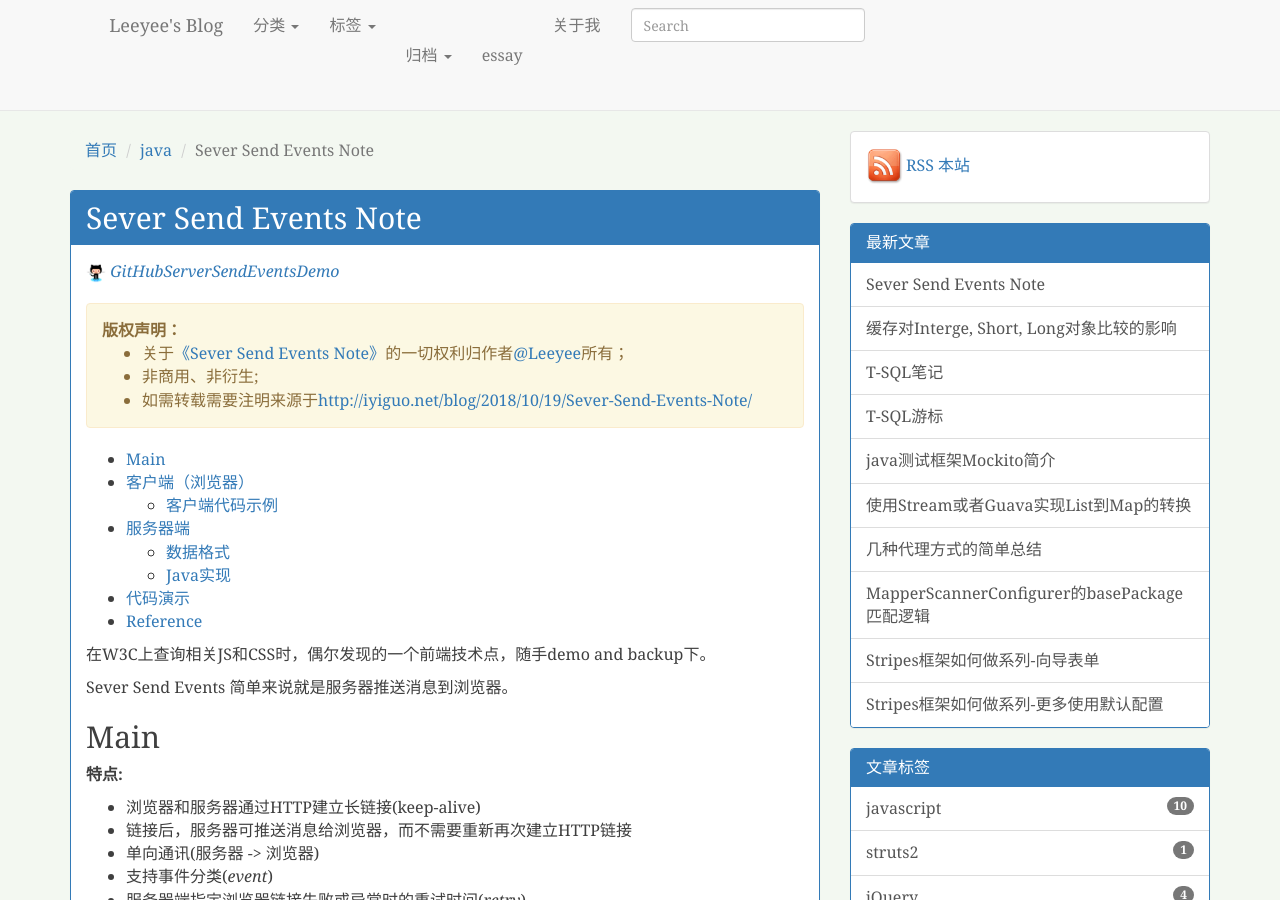
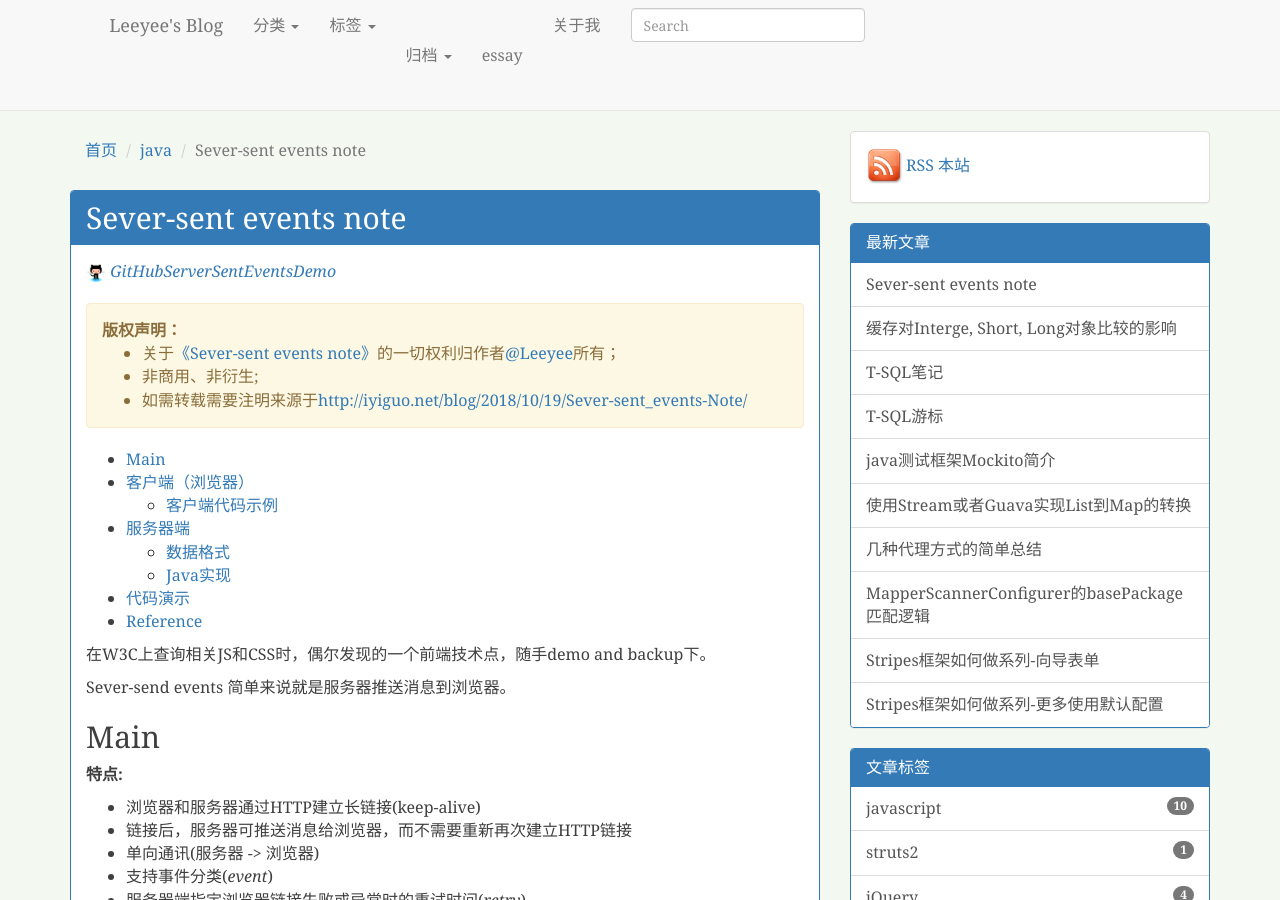
Before and after one commit to leeyee/leeyee.github.com, a Jekyll site: the page built from _posts/java/2018-10-19-Sever-sent_events-Note.md, in a window 1280 px wide and 900 px high. Built offline with Jekyll 4.4.1, drawn with Linux system fonts in a browser that asks for light colours; comment, search, counter and statistics services are not loaded; some of the changed text lies outside the part shown.

Commit message:
update name

```diff
--- a/_posts/java/2018-10-19-Sever-Send-Events-Note.md
+++ b/_posts/java/2018-10-19-Sever-sent_events-Note.md
@@ -1,10 +1,10 @@
 ---
 layout: post
-title: Sever Send Events Note
-description: 利用Sever-send Event（SSE)实现web服务器向浏览器推送消息,主要侧重使用Java代码展示服务器端代码的实现.
+title: Sever-sent events note
+description: 利用Sever-sent events（SSE)实现web服务器向浏览器推送消息,主要侧重使用Java代码展示服务器端代码的实现.
 category: java
 tag: [java, javascript]
-github: 'ServerSendEventsDemo'
+github: 'ServerSentEventsDemo'
 ---
 
 * any list
@@ -12,7 +12,7 @@ github: 'ServerSendEventsDemo'
 
 在W3C上查询相关JS和CSS时，偶尔发现的一个前端技术点，随手demo and backup下。
 
-Sever Send Events 简单来说就是服务器推送消息到浏览器。
+Sever-send events 简单来说就是服务器推送消息到浏览器。
 
 ## Main
 
```
